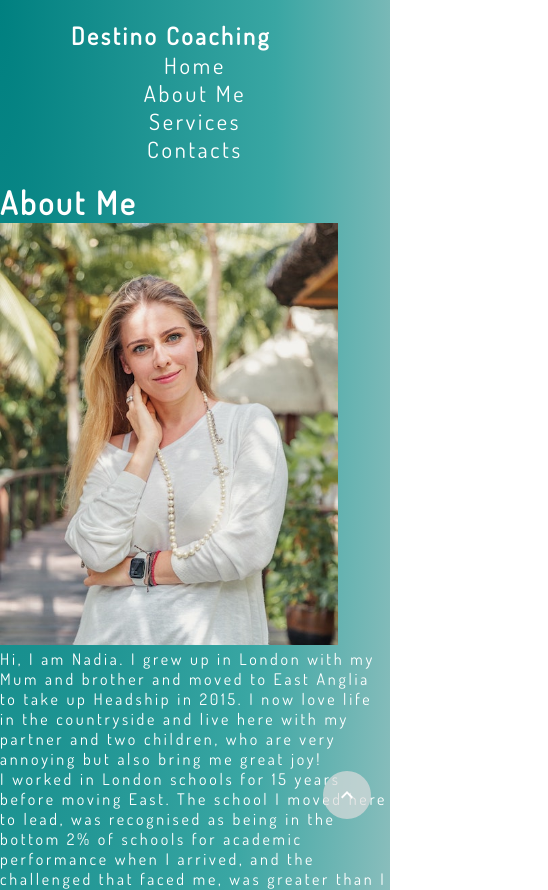
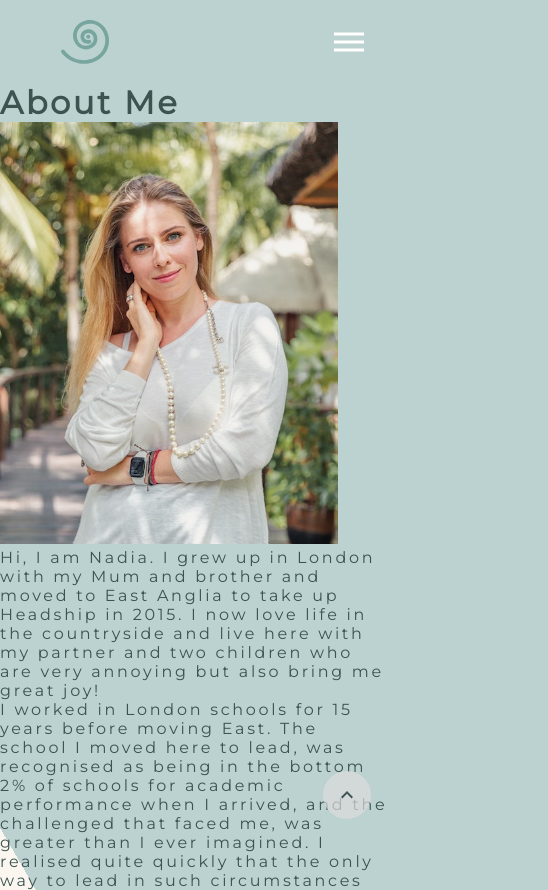
Before and after one commit to giuliafarina/destino_coaching, a Gatsby site: page /About in a window 390 px wide. Shown: the top 890 px of the page, 548 px wide, since content can reach past the window. Built offline with nearby package versions, Linux system fonts and the light colour scheme; Gatsby itself is replaced by a stand-in of ours.

Commit message:
create AboutPrev and ServicesPrev

```diff
--- a/src/components/hero.js
+++ b/src/components/hero.js
@@ -1,7 +1,5 @@
 import * as React from "react";
-import * as
-    styles
-    from '../styles/hero.module.css';
+import * as styles from '../styles/hero.module.css';
 
 import example from "../images/example.jpg";
 
--- a/src/components/menu.js
+++ b/src/components/menu.js
@@ -1,6 +1,7 @@
 import * as React from "react";
-
+import { AnchorLink } from "gatsby-plugin-anchor-links";
 import { Link } from "gatsby";
+import logo from "../images/destino.svg";
 
 
 
@@ -11,13 +12,18 @@ const Menu = () => {
 
 
     return <nav>
+        <div className="hamburger">
+            <div className="line"></div>
+            <div className="line"></div>
+            <div className="line"></div>
+        </div>
 
-        <ul> <h1>Destino Coaching</h1>
+        <ul> <div><img className="destino_logo" src={logo}></img></div>
             <li><Link className="links" to="/">Home</Link></li>
-            <li><Link className="links" to="/About">About Me</Link></li>
-            <li><Link className="links" to="/Services">Services</Link></li>
+            <li><AnchorLink className="links" to="/#AboutPrev">About Me</AnchorLink></li>
+            <li><AnchorLink className="links" to="/#ServicesPrev">Services</AnchorLink></li>
 
-            <li><Link className="links" to="#Contacts">Contacts</Link></li>
+            <li><AnchorLink className="links" to="/#Contacts">Contacts</AnchorLink></li>
         </ul>
 
     </nav>
--- a/src/pages/About.js
+++ b/src/pages/About.js
@@ -1,20 +1,24 @@
 import * as React from "react";
 import Layout from "../components/layout";
-import about from "../images/about.jpg"
-import { about_img } from "../styles/about.module.css";
-
-
+import about from "../images/about.jpg";
+import * as styles from '../styles/about.module.css';
 
 const About = () => {
     return <Layout>
-        <div className="about"><h1>About Me</h1><img className={about_img} src={about}></img>
-            <p>Hi, I am Nadia. I grew up in London with my Mum and brother and moved to East Anglia to take up Headship in 2015. I now love life in the countryside and live here with my partner and two children,
-            who are very annoying but also bring me great joy!</p><p>I worked in London schools for 15 years before moving East. The school I moved here to lead, was recognised as being in the bottom 2% of schools for academic performance when I arrived, and the challenged that faced me, was greater than I ever imagined. I realised quite quickly that the only way to lead in such circumstances was to be the best person I possibly could be, so I embarked on a counselling training course and started my journey to becoming a  coach.
-            Coaching became a way of being in my school.</p><p>My deputy had this to say:
-            Working with Nadia is hugely rewarding - she listens attentively and asks the questions that prompt you to think and reflect on ways to move forward. Her warm and vibrant personality contributes to coaching sessions that I enjoy and look forward to. She has helped me over the past few years to find myself and be the best version of me that I can be.
-(Stephany hunter, Headteavher Barningham Primary School Suffolk).</p><p>Since leaving headship, I have been coaching school leaders and providing support to  schools that want to develop coaching approaches. I also  work with Achievement For All, delivering their Achieving Schools and Achieving Wellbeing programmes, as well as Ambition School Leadership and Inspiration Trust, facilitating on their NPQs. I wholeheartedly believe coaching approaches will retain teachers,
-strengthen school leadership and serve our children and young people.</p><p>When I am not working, I enjoy walking, cycling (gently on a granny bike) and I have always found comfort in fabric and crafts (currently it’s crochet).</p><p>My ultimate goal is to influence educational policy through empowering school leaders and I would love you to help me achieve this.</p>
-        </div></Layout>
+        <div className="about" ><h1>About Me</h1>
+            <img className={styles.about_img} src={about}></img>
+            <p>Hi, I am Nadia. I grew up in London with my Mum and brother and moved to East Anglia to take up Headship in 2015. I now love life in the countryside and live here with my partner and two children
+                who are very annoying but also bring me great joy!</p>
+            <p>I worked in London schools for 15 years before moving East. The school I moved here to lead, was recognised as being in the bottom 2% of schools for academic performance when I arrived, and the challenged that faced me, was greater than I ever imagined. I realised quite quickly that the only way to lead in such circumstances was to be the best person I possibly could be, so I embarked on a counselling training course and started my journey to becoming a  coach.
+                Coaching became a way of being in my school.</p>
+            <p>My deputy had this to say:
+                Working with Nadia is hugely rewarding - she listens attentively and asks the questions that prompt you to think and reflect on ways to move forward. Her warm and vibrant personality contributes to coaching sessions that I enjoy and look forward to. She has helped me over the past few years to find myself and be the best version of me that I can be.
+                (Stephany hunter, Headteavher Barningham Primary School Suffolk).</p>
+            <p>Since leaving headship, I have been coaching school leaders and providing support to  schools that want to develop coaching approaches. I also  work with Achievement For All, delivering their Achieving Schools and Achieving Wellbeing programmes, as well as Ambition School Leadership and Inspiration Trust, facilitating on their NPQs. I wholeheartedly believe coaching approaches will retain teachers,
+                strengthen school leadership and serve our children and young people.</p>
+            <p>When I am not working, I enjoy walking, cycling (gently on a granny bike) and I have always found comfort in fabric and crafts (currently it’s crochet).</p><p>My ultimate goal is to influence educational policy through empowering school leaders and I would love you to help me achieve this.</p>
+        </div>
+    </Layout>
 }
 
 export default About;
--- a/src/pages/index.js
+++ b/src/pages/index.js
@@ -1,13 +1,15 @@
 import * as React from "react"
 import Layout from "../components/layout";
-
+import AboutPrev from "../components/AboutPrev";
+import ServicesPrev from "../components/servicesPrev";
 import Hero from "../components/hero";
 
 
 
 const IndexPage = () => {
   return (
-    <Layout><Hero />
+    <Layout><Hero /><AboutPrev idProp="AboutPrev" />
+      <ServicesPrev idProp="ServicesPrev" />
 
 
 
--- a/src/styles/global.css
+++ b/src/styles/global.css
@@ -1,17 +1,26 @@
- @import url('https://fonts.googleapis.com/css2?family=Dosis&family=Montserrat:wght@300&display=swap');
+ @import url('https://fonts.googleapis.com/css2?family=Montserrat:wght@300;400&display=swap');
  * {
      margin: 0;
      padding: 0;
      text-decoration: none;
-     color: white;
+     color: #3C5350;
+ }
+
+ .destino_logo {
+     max-width: 5rem;
+     margin-right: 10rem;
+     bottom: 5%;
+     display: flex;
+     flex: auto;
  }
 
  .layout {
      box-sizing: border-box;
-     font-family: 'Dosis', sans-serif;
+     font-family: 'Montserrat', sans-serif;
      letter-spacing: 0.17rem;
      max-width: 1200px;
      margin: 0 auto;
+     padding: 0;
  }
 
  html, body {
@@ -19,7 +28,8 @@
  }
 
  body {
-     background: radial-gradient(at top left, teal, #39A6A3, lightgrey);
+     background-color: #BCD2D0;
+     background-image: -webkit-linear-gradient(30deg, #FBF7F0 50%, #BCD2D0 50%);
      background-repeat: no-repeat;
  }
 
@@ -40,22 +50,55 @@
  nav ul li {
      font-size: 1.4rem;
      flex: auto;
+     padding-left: 5rem;
+ }
+
+ .links {
+     display: flex;
  }
 
  .links:hover {
      border-bottom: solid 2px;
+     width: fit-content;
  }
 
- @media all and (max-width:600px) {
-     nav ul {
+ @media screen and (max-width:768px) {
+     .destino_logo {
+         max-width: 3rem;
+         margin-left: 20%;
+     }
+     .line {
+         background-color: white;
+         width: 30px;
+         height: 3px;
+         margin: 5px;
+     }
+     nav {
+         position: relative;
+     }
+     .hamburger {
+         position: absolute;
+         cursor: pointer;
+         right: 5%;
+         top: 50%;
+         transform: translate(-5%, -50%);
+     }
+     .links {
+         position: fixed;
+         background-color: brown;
+         height: 100vh;
+         width: 100%;
          flex-direction: column;
+         clip-path: circle(100px at 90% -10%);
+         -webkit-clip-path: circle(100px at 90% -10%);
+         transition: all 1s ease-out;
      }
-     nav ul li {
-         text-align: center;
-     }
-     nav ul h1 {
-         text-align: center;
-     }
+ }
+
+ /* Sections starts here */
+
+ .section {
+     height: 100vh;
  }
 
  /* Footer section starst here */
--- a/src/styles/hero.module.css
+++ b/src/styles/hero.module.css
@@ -1,8 +1,9 @@
 /* Hero section starts here */
 
 .description {
-    padding: 5% 10%;
+    padding: 6% 10%;
     font-size: 1.3rem;
+    font-style: italic;
 }
 
 .heroImg img {
```
Also changed, not shown: src/components/AboutPrev.js (added, +22 -0 lines), src/components/ServicesPrev.js (added, +31 -0 lines), src/components/layout.js (+5 -2 lines), src/images/destino.svg (added).
